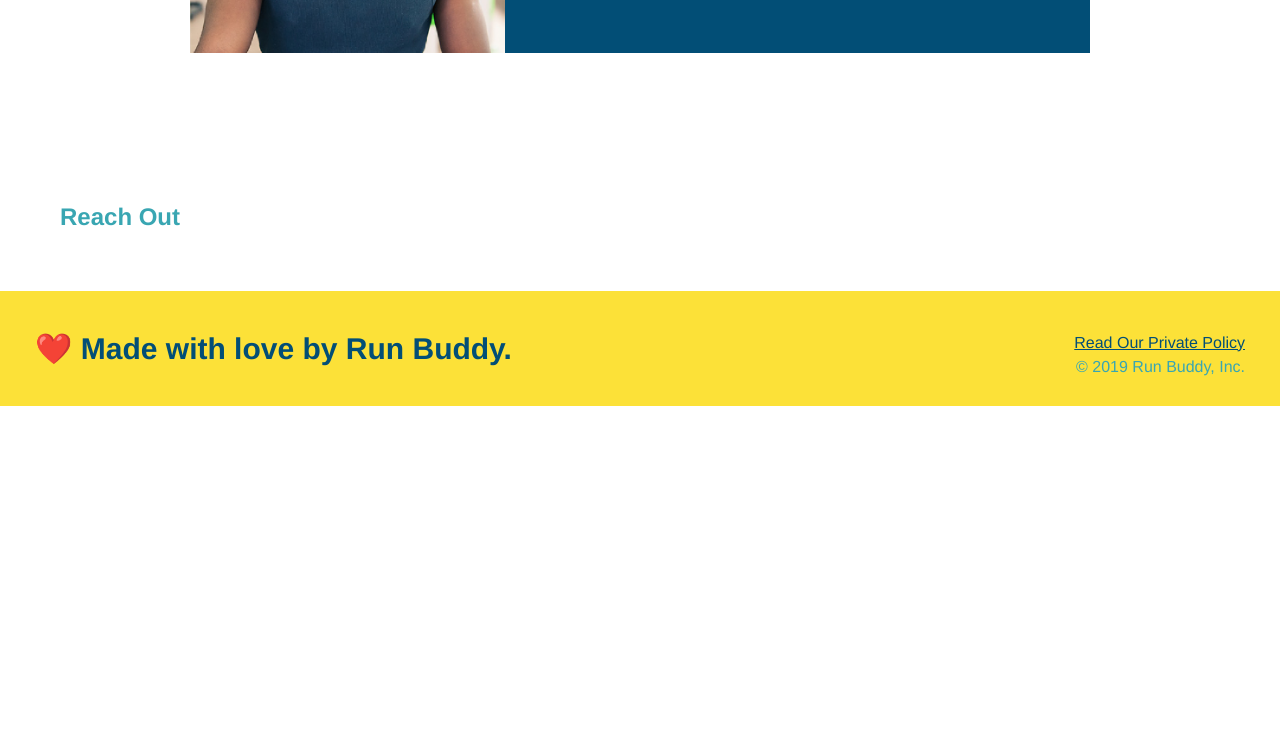
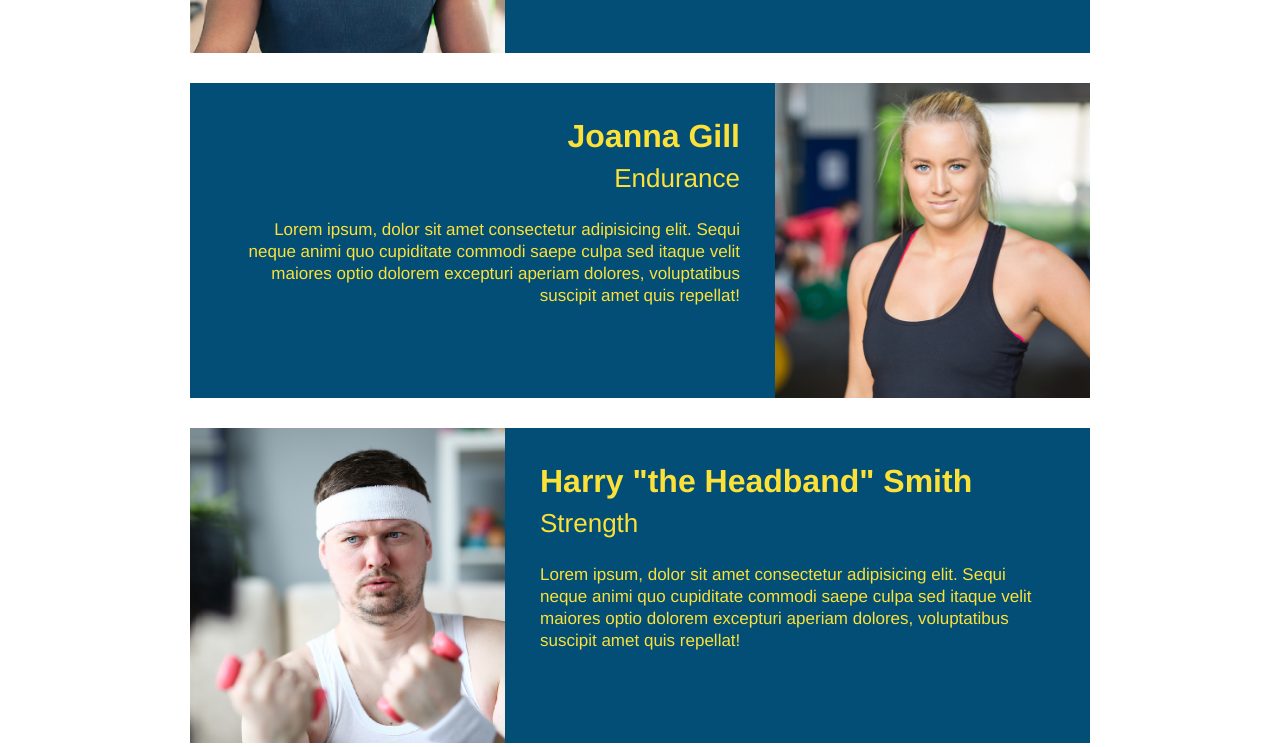
Before and after one commit to tammamakhan/run-buddy, a plain HTML site: page index.html in a window 1280 px wide. Shown: the part 3174-3921 px from the top of the page. Before the commit the page ends 3580 px from the top, so only its background shows below. Drawn offline with Linux system fonts and the light colour scheme.

Commit message:
finished meet the trainers section

```diff
--- a/index.html
+++ b/index.html
@@ -149,6 +149,40 @@
           </p>
         </div>
       </article>
+
+      <article class="trainer">
+        <div class="trainer-bio text-right">
+          <h3>Joanna Gill</h3>
+          <h4>Endurance</h4>
+          <p>
+            Lorem ipsum, dolor sit amet consectetur adipisicing elit. Sequi
+            neque animi quo cupiditate commodi saepe culpa sed itaque velit
+            maiores optio dolorem excepturi aperiam dolores, voluptatibus
+            suscipit amet quis repellat!
+          </p>
+        </div>
+        <img
+          src="./assets/images/trainer-2.jpg"
+          alt="Joanna Gill cooling off after a workout"
+        />
+      </article>
+
+      <article class="trainer">
+        <img
+          src="./assets/images/trainer-3.jpg"
+          alt="Harry Smith wearing a headband and lifting comically small pink weights"
+        />
+        <div class="trainer-bio text-left">
+          <h3>Harry "the Headband" Smith</h3>
+          <h4>Strength</h4>
+          <p>
+            Lorem ipsum, dolor sit amet consectetur adipisicing elit. Sequi
+            neque animi quo cupiditate commodi saepe culpa sed itaque velit
+            maiores optio dolorem excepturi aperiam dolores, voluptatibus
+            suscipit amet quis repellat!
+          </p>
+        </div>
+      </article>
     </section>
 
     <!-- "reach out" section -->
```
